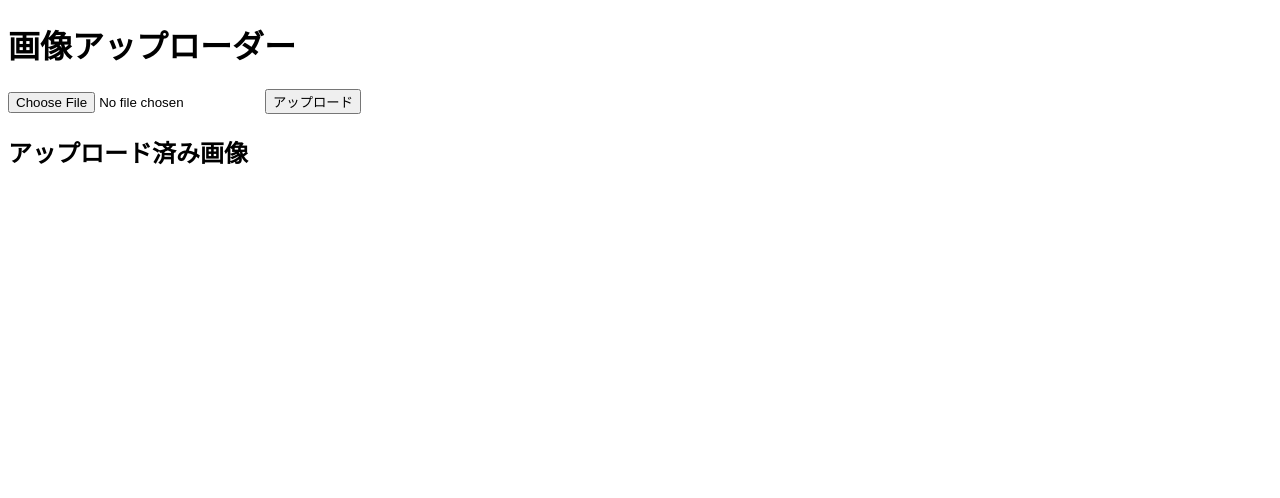
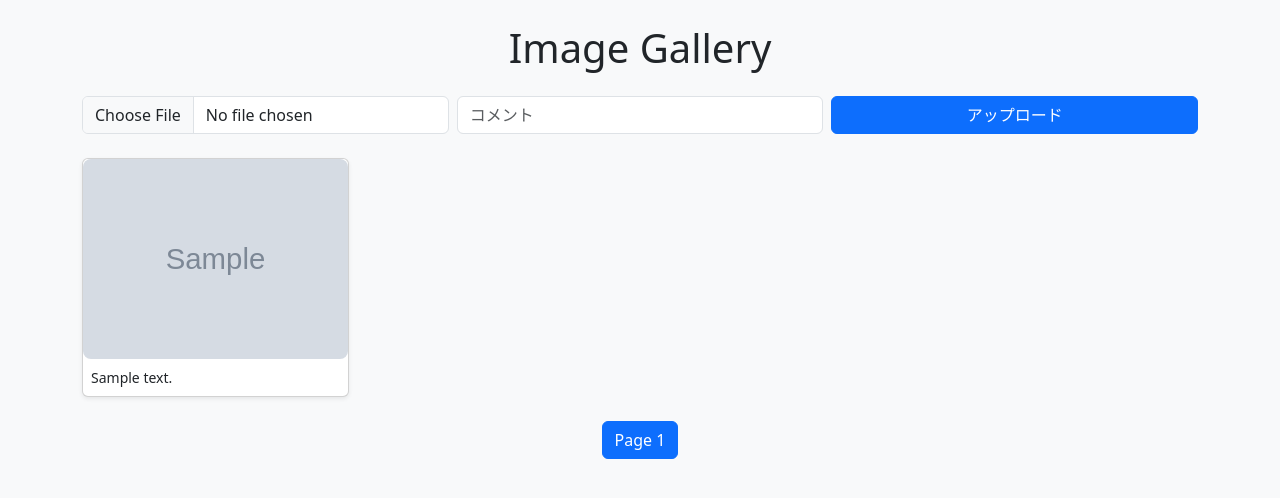
Before and after one commit to YoshiakiAzuma/flask-image-app, a Flask app: page / in a window 1280 px wide. Shown: the top 498 px of the page. Run offline with Flask 3, Linux system fonts and the light colour scheme; tables that the repository leaves empty hold one stand-in row (values such as "Sample post"); grey boxes marked "Sample" are stand-in pictures.

Commit message:
first clean commit

```diff
--- a/app.py
+++ b/app.py
@@ -1,36 +1,75 @@
 import os
-from flask import Flask, render_template, request, redirect, url_for, send_from_directory
-from werkzeug.utils import secure_filename
+import sqlite3
+from flask import Flask, request, redirect, url_for, render_template, send_from_directory
 
 app = Flask(__name__)
 
+# 画像保存フォルダ
 UPLOAD_FOLDER = 'static/uploads'
+os.makedirs(UPLOAD_FOLDER, exist_ok=True)
 app.config['UPLOAD_FOLDER'] = UPLOAD_FOLDER
-os.makedirs(UPLOAD_FOLDER, exist_ok=True)
 
-ALLOWED_EXTENSIONS = {'png', 'jpg', 'jpeg', 'gif'}
+DB_FILE = 'posts.db'
+PER_PAGE = 48  # 1ページ48枚
 
-def allowed_file(filename):
-    return '.' in filename and filename.rsplit('.', 1)[1].lower() in ALLOWED_EXTENSIONS
+def init_db():
+    conn = sqlite3.connect(DB_FILE)
+    c = conn.cursor()
+    c.execute('''CREATE TABLE IF NOT EXISTS posts (
+                    id INTEGER PRIMARY KEY AUTOINCREMENT,
+                    filename TEXT NOT NULL,
+                    comment TEXT
+                )''')
+    conn.commit()
+    conn.close()
 
+init_db()
+
+# 一覧（GET）＋ 保険でPOSTも受ける（/ に POST してもOKにする）
 @app.route('/', methods=['GET', 'POST'])
 def index():
     if request.method == 'POST':
-        if 'file' not in request.files:
-            return redirect(request.url)
-        file = request.files['file']
-        if file.filename == '':
-            return redirect(request.url)
-        if file and allowed_file(file.filename):
-            filename = secure_filename(file.filename)
-            file.save(os.path.join(app.config['UPLOAD_FOLDER'], filename))
-            return redirect(url_for('index'))
-    images = os.listdir(app.config['UPLOAD_FOLDER'])
-    return render_template('index.html', images=images)
+        return upload()  # 誤って / にPOSTしても動く
 
+    page = request.args.get('page', 1, type=int)
+    offset = (page - 1) * PER_PAGE
+
+    conn = sqlite3.connect(DB_FILE)
+    c = conn.cursor()
+    c.execute('SELECT id, filename, comment FROM posts ORDER BY id DESC LIMIT ? OFFSET ?',
+              (PER_PAGE + 1, offset))  # 次ページ判定のため +1 件
+    rows = c.fetchall()
+    conn.close()
+
+    has_next = len(rows) > PER_PAGE
+    images = rows[:PER_PAGE]  # templateでは image[1]=filename, image[2]=comment を参照
+
+    return render_template('index.html', images=images, page=page, has_next=has_next)
+
+# アップロード（/upload に POST）
+@app.route('/upload', methods=['POST'])
+def upload():
+    file = request.files.get('file')        # name="file"
+    comment = request.form.get('comment', '')
+
+    if file and file.filename:
+        save_path = os.path.join(app.config['UPLOAD_FOLDER'], file.filename)
+        file.save(save_path)
+
+        conn = sqlite3.connect(DB_FILE)
+        c = conn.cursor()
+        c.execute('INSERT INTO posts (filename, comment) VALUES (?, ?)', (file.filename, comment))
+        conn.commit()
+        conn.close()
+
+    return redirect(url_for('index'))
+
+# 画像配信
 @app.route('/uploads/<filename>')
 def uploaded_file(filename):
     return send_from_directory(app.config['UPLOAD_FOLDER'], filename)
 
+# Render対応
 if __name__ == '__main__':
-    app.run(host='0.0.0.0', port=int(os.environ.get('PORT', 5000)), debug=True)
+    port = int(os.environ.get('PORT', 5000))
+    app.run(host='0.0.0.0', port=port)
--- a/requirements.txt
+++ b/requirements.txt
@@ -1,3 +1 @@
-Flask==3.0.3
-Werkzeug==3.0.3
-gunicorn==22.0.0
+Flask==2.3.3
--- a/templates/index.html
+++ b/templates/index.html
@@ -1,20 +1,109 @@
-<!doctype html>
+<!DOCTYPE html>
 <html lang="ja">
 <head>
   <meta charset="UTF-8">
-  <title>画像アップローダー</title>
+  <title>Image Gallery</title>
+  <!-- Bootstrap -->
+  <link href="https://cdn.jsdelivr.net/npm/bootstrap@5.3.2/dist/css/bootstrap.min.css" rel="stylesheet">
+  <style>
+    .gallery-card img {
+      width: 100%;
+      height: 200px;
+      object-fit: cover;
+      cursor: pointer;
+      border-radius: 8px;
+    }
+    .modal-img {
+      max-height: 70vh;
+      object-fit: contain;
+    }
+  </style>
 </head>
-<body>
-  <h1>画像アップローダー</h1>
-  <form method="POST" enctype="multipart/form-data">
-    <input type="file" name="file">
-    <input type="submit" value="アップロード">
-  </form>
-  <h2>アップロード済み画像</h2>
-  {% for image in images %}
-    <div>
-      <img src="{{ url_for('uploaded_file', filename=image) }}" width="200">
+<body class="bg-light">
+
+  <div class="container py-4">
+    <h1 class="mb-4 text-center">Image Gallery</h1>
+
+    <!-- アップロードフォーム -->
+    <form class="mb-4 row g-2" method="POST" action="{{ url_for('upload') }}" enctype="multipart/form-data">
+      <div class="col-md-4">
+        <input type="file" class="form-control" name="file" required>
+      </div>
+      <div class="col-md-4">
+        <input type="text" class="form-control" name="comment" placeholder="コメント">
+      </div>
+      <div class="col-md-4">
+        <button type="submit" class="btn btn-primary w-100">アップロード</button>
+      </div>
+    </form>
+
+    <!-- ギャラリー -->
+    <div class="row g-3">
+      {% for image in images %}
+      <div class="col-6 col-md-3">
+        <div class="card gallery-card shadow-sm">
+          <img src="{{ url_for('uploaded_file', filename=image[1]) }}"
+               alt="{{ image[2] }}"
+               class="card-img-top"
+               data-bs-target="#imageCarousel"
+               data-bs-slide-to="{{ loop.index0 }}"
+               data-bs-toggle="modal">
+          <div class="card-body p-2">
+            <p class="card-text small">{{ image[2] }}</p>
+          </div>
+        </div>
+      </div>
+      {% endfor %}
     </div>
-  {% endfor %}
+
+    <!-- ページネーション -->
+    <nav aria-label="Page navigation" class="mt-4">
+      <ul class="pagination justify-content-center">
+        {% if page > 1 %}
+          <li class="page-item">
+            <a class="page-link" href="{{ url_for('index', page=page-1) }}">前のページ</a>
+          </li>
+        {% endif %}
+        <li class="page-item active"><span class="page-link">Page {{ page }}</span></li>
+        {% if has_next %}
+          <li class="page-item">
+            <a class="page-link" href="{{ url_for('index', page=page+1) }}">次のページ</a>
+          </li>
+        {% endif %}
+      </ul>
+    </nav>
+  </div>
+
+  <!-- モーダル + カルーセル -->
+  <div class="modal fade" id="imageCarousel" tabindex="-1" aria-hidden="true">
+    <div class="modal-dialog modal-dialog-centered modal-xl">
+      <div class="modal-content bg-dark text-white">
+        <div class="modal-body p-0">
+          <div id="carouselInner" class="carousel slide" data-bs-ride="false">
+            <div class="carousel-inner">
+              {% for image in images %}
+              <div class="carousel-item {% if loop.first %}active{% endif %}">
+                <div class="d-flex flex-column justify-content-center align-items-center" style="min-height:80vh;">
+                  <img src="{{ url_for('uploaded_file', filename=image[1]) }}" class="modal-img mb-3" alt="{{ image[2] }}">
+                  <p class="text-center small text-light mt-2 mb-0">{{ image[2] }}</p>
+                </div>
+              </div>
+              {% endfor %}
+            </div>
+            <!-- 左右矢印 -->
+            <button class="carousel-control-prev" type="button" data-bs-target="#carouselInner" data-bs-slide="prev">
+              <span class="carousel-control-prev-icon"></span>
+            </button>
+            <button class="carousel-control-next" type="button" data-bs-target="#carouselInner" data-bs-slide="next">
+              <span class="carousel-control-next-icon"></span>
+            </button>
+          </div>
+        </div>
+      </div>
+    </div>
+  </div>
+
+  <!-- Bootstrap JS -->
+  <script src="https://cdn.jsdelivr.net/npm/bootstrap@5.3.2/dist/js/bootstrap.bundle.min.js"></script>
 </body>
 </html>
```
Also changed, not shown: 2 other files.
